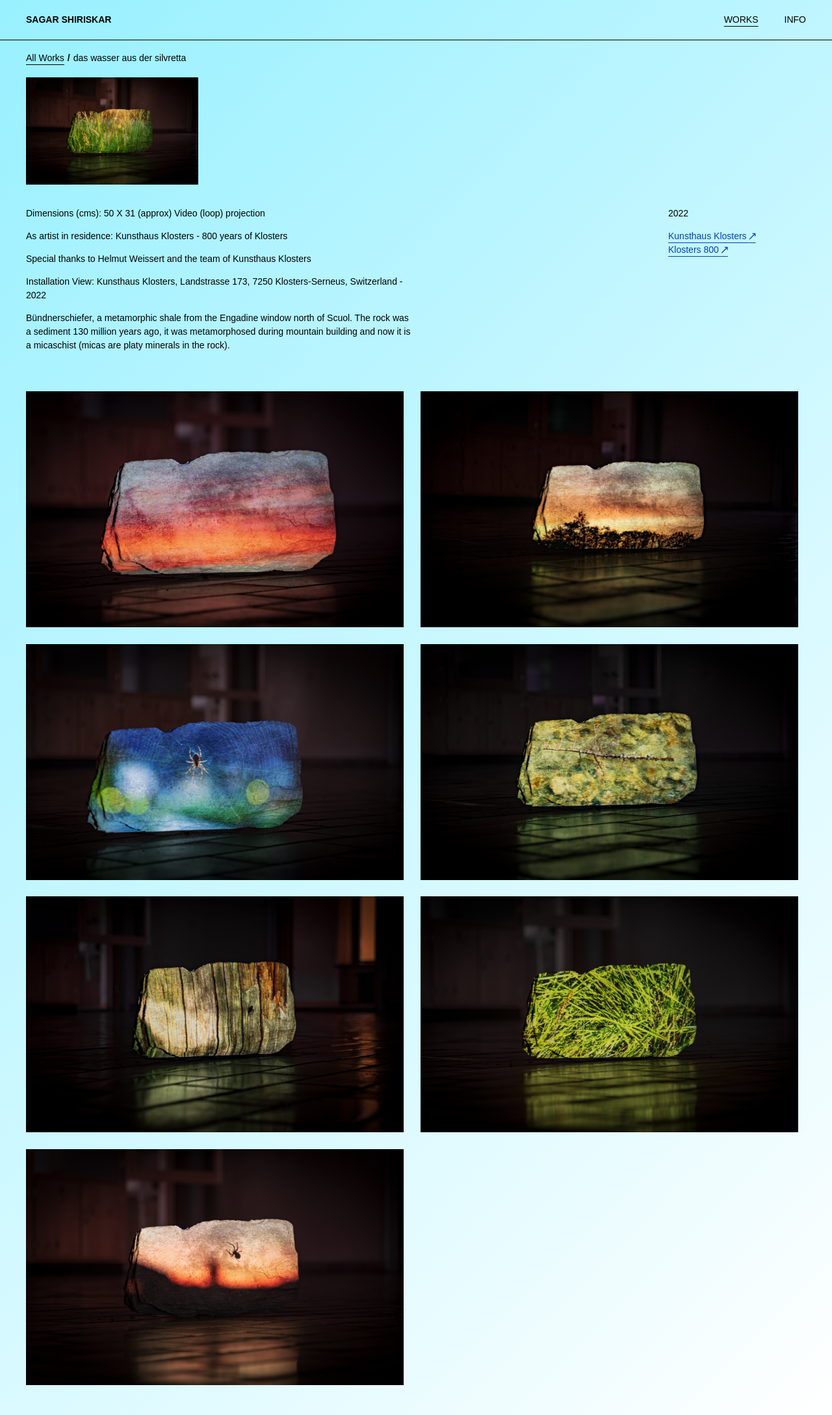
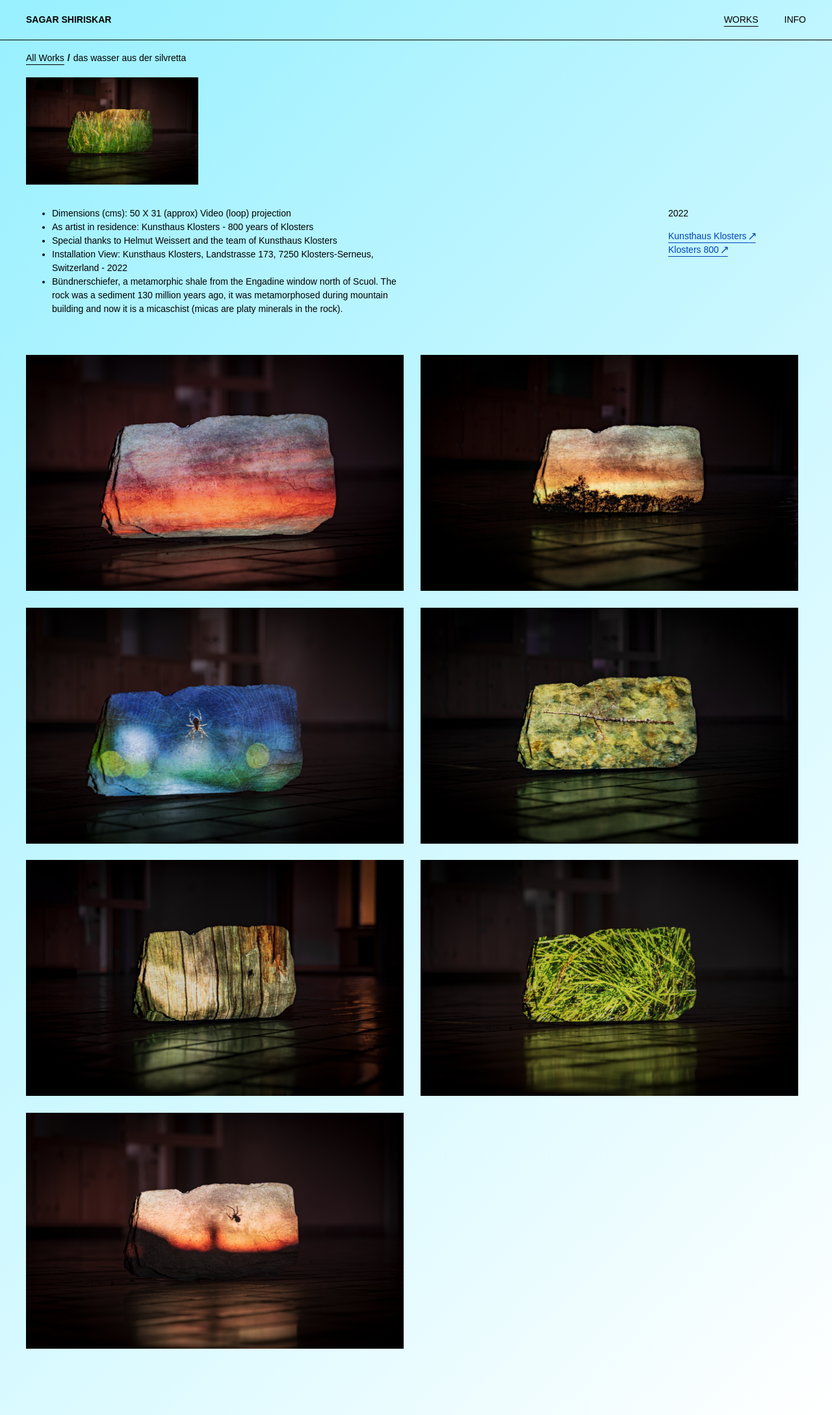
Before and after one commit to sagarshiriskar/personalwebsite, a Jekyll site: the page built from _works/das-wasser-aus-der-silvretta.md, in a window 1280 px wide. Shown: the whole page at 65% size. Built offline with Jekyll 4.4.1, drawn with Linux system fonts in a browser that asks for light colours.

```diff
--- a/_works/das-wasser-aus-der-silvretta.md
+++ b/_works/das-wasser-aus-der-silvretta.md
@@ -54,12 +54,8 @@ hero:
       silvretta_documentation of work_2.jpg
     size: "25"
 ---
-Dimensions (cms): 50 X 31 (approx) Video (loop) projection
-
-As artist in residence: Kunsthaus Klosters - 800 years of Klosters
-
-Special thanks to Helmut Weissert and the team of Kunsthaus Klosters
-
-Installation View: Kunsthaus Klosters, Landstrasse 173, 7250 Klosters-Serneus, Switzerland - 2022
-
-Bündnerschiefer, a metamorphic shale from the Engadine window north of Scuol. The rock was a sediment 130 million years ago, it was metamorphosed during mountain building and now it is a micaschist (micas are platy minerals in the rock).
+- Dimensions (cms): 50 X 31 (approx) Video (loop) projection
+- As artist in residence: Kunsthaus Klosters - 800 years of Klosters
+- Special thanks to Helmut Weissert and the team of Kunsthaus Klosters
+- Installation View: Kunsthaus Klosters, Landstrasse 173, 7250 Klosters-Serneus, Switzerland - 2022
+- Bündnerschiefer, a metamorphic shale from the Engadine window north of Scuol. The rock was a sediment 130 million years ago, it was metamorphosed during mountain building and now it is a micaschist (micas are platy minerals in the rock).
```
